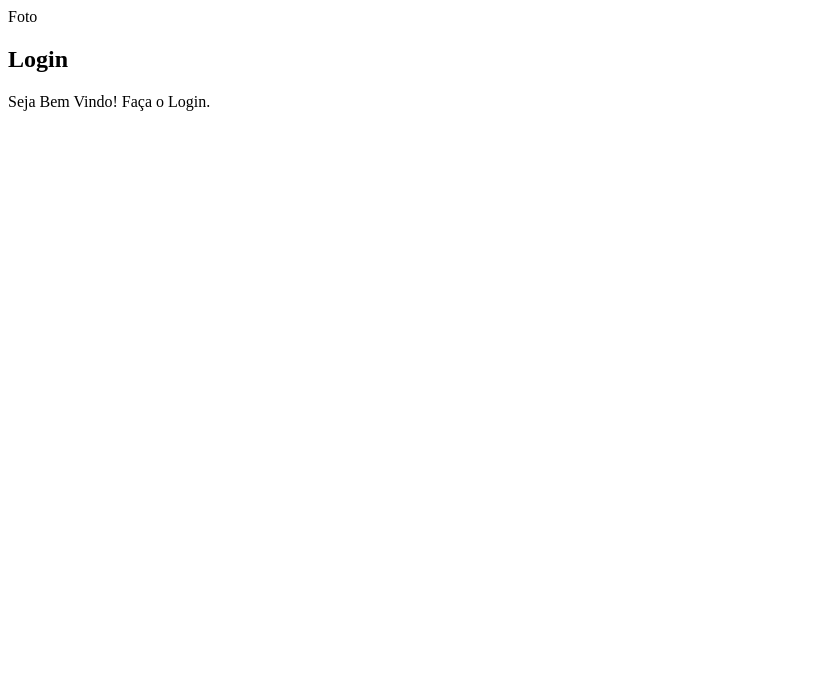
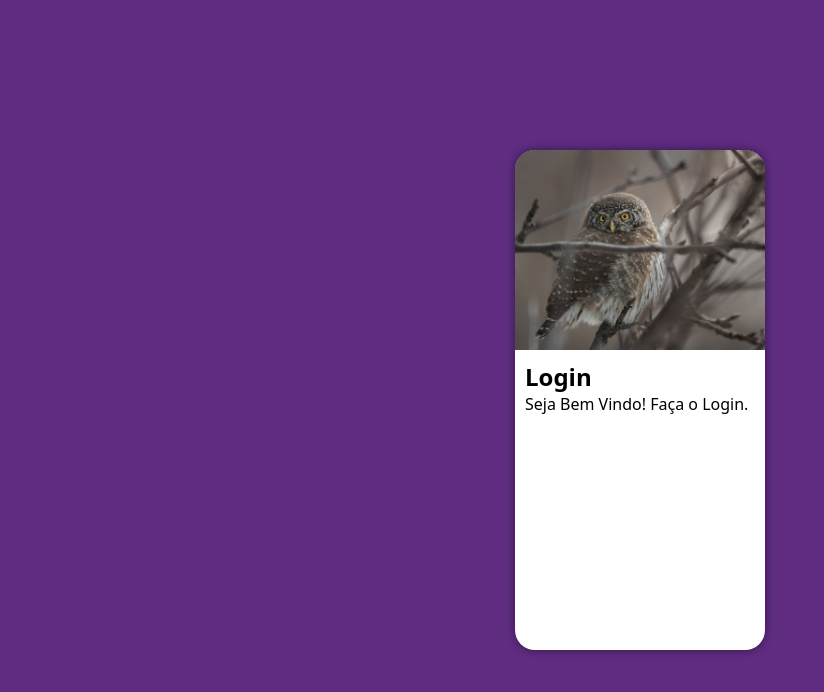
Before and after one commit to alesson25/projeto-login, a plain HTML site: page index.html in a window 1280 px wide. Shown: the whole page, without its empty margins (0-824 px from the left). Drawn offline with Linux system fonts and the light colour scheme.

Commit message:
Atualização Projeto Login

```diff
--- a/estilos/style.css
+++ b/estilos/style.css
@@ -6,3 +6,48 @@
     Lilás: #5f2c82
 
 */
+
+* {
+    font-family: system-ui, -apple-system, BlinkMacSystemFont, 'Segoe UI', Roboto, Oxygen, Ubuntu, Cantarell, 'Open Sans', 'Helvetica Neue', sans-serif;
+    padding: 0px;
+    margin: 0px;
+    box-sizing: border-box;
+}
+
+body, html {
+    background-color: #5f2c82;
+    height: 100vh;
+    width: 100vw;
+}
+
+main {
+    position: relative;
+    height: 100vh;
+    width: 100vw;
+}
+
+section#login {
+    position: absolute;
+    top: 50%;
+    left: 50%;
+    transform: translate(-50%, -50%);
+    overflow: hidden;
+
+    background-color: white;
+    width: 250px;
+    height: 500px;
+    border-radius: 20px;
+    box-shadow: 0px 0px 10px rgba(0, 0, 0, 0.481);
+}
+
+section#login > div#imagem {
+    display: block;
+    background: #5f2c82 url(../imagens/coruja-medio.jpg) no-repeat;
+    background-size: cover;
+    height: 200px;
+}
+
+section#login > div#formulario {
+    display: block;
+    padding: 10px;
+}
--- a/index.html
+++ b/index.html
@@ -10,7 +10,7 @@
     <main>
         <section id="login">
             <div id="imagem">
-                Foto
+                <!--Aqui vai a imagem na css-->
             </div>
             <div id="formulario">
                 <h1>Login</h1>
```
